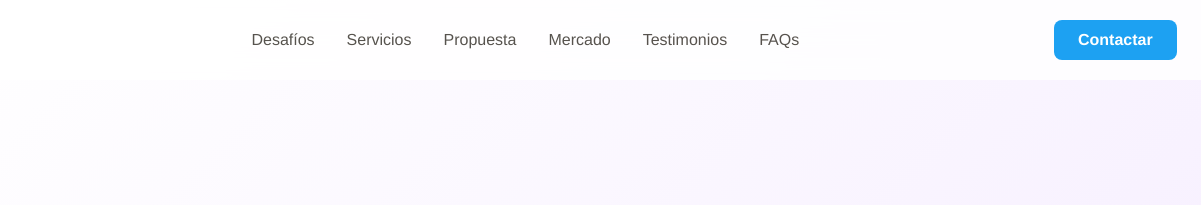
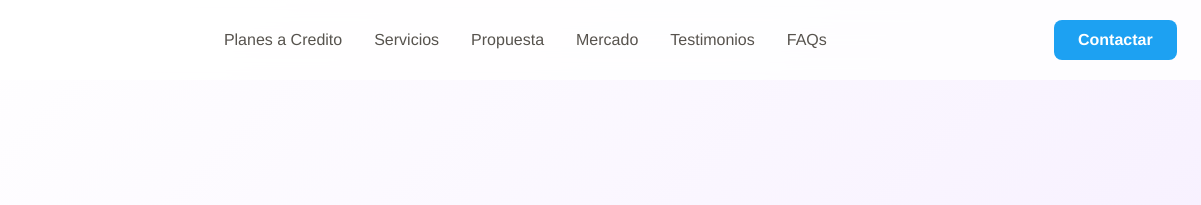
Before and after one commit to maketoweb/maketoweb.github.io, a plain HTML site: page index.html in a window 1280 px wide. Shown: the top 205 px of the page, 79-1280 px from the left. Drawn offline with nearby package versions, Linux system fonts and the light colour scheme.

Commit message:
Update navigation link to 'Planes a Credito'

```diff
--- a/index.html
+++ b/index.html
@@ -779,7 +779,7 @@ height="0" width="0" style="display:none;visibility:hidden"></iframe></noscript>
             <img src="/imagen/logo.png" alt="Maketo - Diseño Web y SEO en Venezuela" class="h-10 md:h-12 w-auto">
         </a>
             <nav class="hidden md:flex space-x-8">
-                <a href="#desafios" class="text-stone-600 hover:text-fuchsia-600 transition-colors">Desafíos</a>
+                <a href="/diseno-web-a-credito.html" class="text-stone-600 hover:text-fuchsia-600 transition-colors">Planes a Credito</a>
                 <a href="#portafolio-servicios" class="text-stone-600 hover:text-fuchsia-600 transition-colors">Servicios</a>
                 <a href="#propuesta" class="text-stone-600 hover:text-fuchsia-600 transition-colors">Propuesta</a>
                 <a href="#mercado" class="text-stone-600 hover:text-fuchsia-600 transition-colors">Mercado</a>
```
